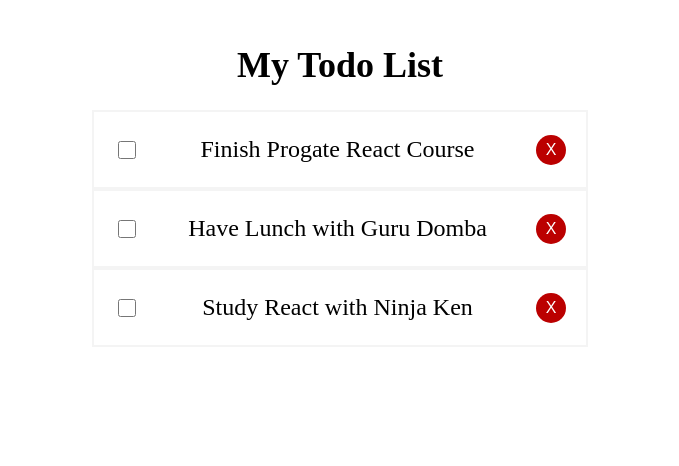
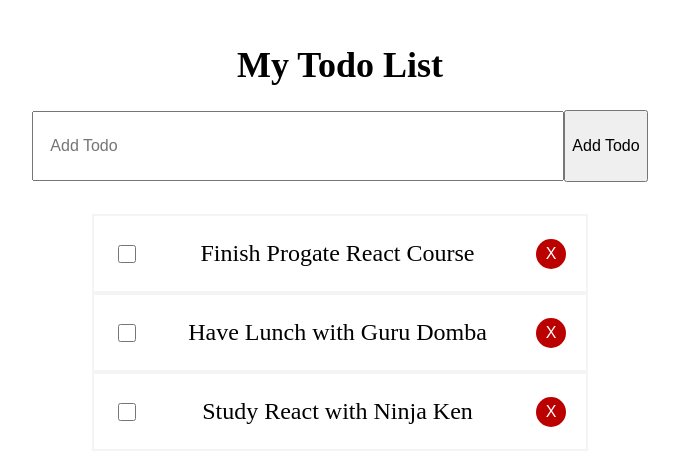
Before and after one commit to FachrielDzikri30/todoapp_react, a React (Vite) app: page / in a window 1280 px wide. Shown: the top 466 px of the page, without its empty margins (300-979 px from the left). Built offline with nearby package versions, Linux system fonts and the light colour scheme.

Commit message:
Develop add todo feature

```diff
--- a/src/App.jsx
+++ b/src/App.jsx
@@ -1,5 +1,6 @@
 import React, {useState} from 'react'
-import Todos from './components/Todos';
+import Todos from './components/Todos'
+import TodoForm from './components/TodoForm';
 
 function App() {
   const [todos, setTodos] = useState([
@@ -20,6 +21,20 @@
     },
   ])
 
+  const addTodo = (todoTitle) => {
+    if(todoTitle === ''){
+      return
+    }
+
+    const newTodo = {
+      id: todos.length +1,
+      title: todoTitle,
+      completed: false,
+    }
+
+    const updatedTodos = todos.concat(newTodo)
+    setTodos(updatedTodos)
+  }
 
   const toggleCompleted = (todoId) => {
     const updatedTodos = todos.map((todo) => {
@@ -39,7 +54,12 @@
   return (
     <div style={styles.container}>
       <h1 style={styles.title}>My Todo List</h1>
-      <Todos todos={todos} toggleCompleted={toggleCompleted} deleteTodo={deleteTodo}/>
+      <TodoForm addTodo={addTodo} />
+      <Todos
+        todos={todos}
+        toggleCompleted={toggleCompleted}
+        deleteTodo={deleteTodo}
+      />
     </div>
   )
 
--- /dev/null
+++ b/src/components/TodoForm.jsx
@@ -0,0 +1,58 @@
+import React, { useState } from 'react'
+
+const TodoForm = ({addTodo}) => {
+
+    const [title, setTitle] = useState('')
+
+    const handleSubmit = (event) => {
+        event.preventDefault()
+        addTodo(title)
+        setTitle('')
+    }
+
+    const handleChangeTitle = (event) => {
+        setTitle(event.target.value)
+    }
+
+    // console.log(title)
+
+    return (
+        <div style={styles.container}>
+            <form
+                onSubmit={(event) => {
+                    handleSubmit(event)
+                }}
+            >
+
+                <input
+                    type='text'
+                    placeholder='Add Todo'
+                    style={styles.formInput}
+                    onChange={(event) => {
+                        handleChangeTitle(event)
+                    }}
+                    value={title}
+                />
+                <button style={styles.button}>Add Todo</button>
+            </form>
+        </div>
+    )
+}
+
+const styles = {
+    container: {
+        marginBottom: '32px',
+    },
+    formInput: {
+        height: '66px',
+        width: '40%',
+        fontSize: '16px',
+        padding: '0 16px',
+    },
+    button: {
+        height: '72px',
+        fontSize: '16px',
+    },
+}
+
+export default TodoForm
```
